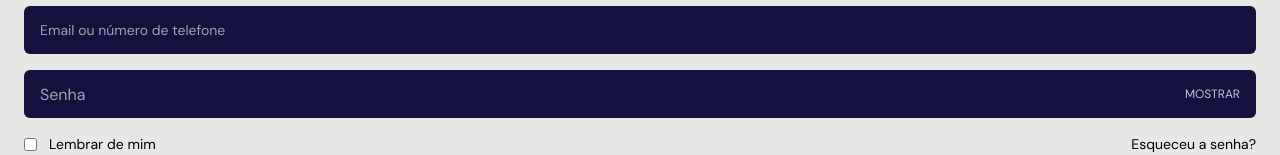
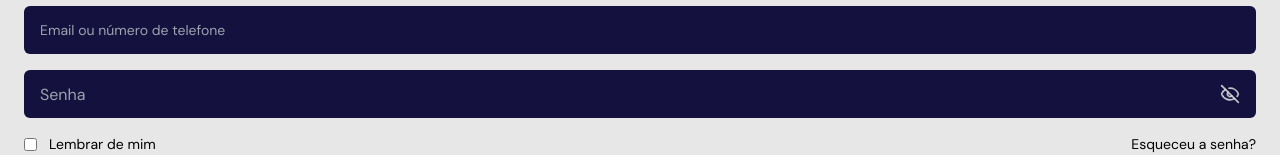
Before and after one commit to Plamedi-Pindi/Virtual_Assistente_UMA, a React (Vite) app in the folder Frontend/: page /login in a window 1280 px wide. Shown: the part 649-804 px from the top of the page. Built offline with nearby package versions, Linux system fonts and the light colour scheme.

Commit message:
feat: controls password visibility in form

```diff
--- a/Frontend/src/pages/auth/Login.tsx
+++ b/Frontend/src/pages/auth/Login.tsx
@@ -1,22 +1,33 @@
+// Import hooks
 import { useState } from "react";
+
+// Import Img, gif, svg
 import shape1 from "../../assets/Group 58.svg";
 // import { useNavigate } from "react-router-dom";
-import { Loader } from "lucide-react";
+
+// Import Icons
+import { Loader, Eye, EyeOff } from "lucide-react";
+
+// Import CSS
 import "./Login.css";
 
-
+// Interface for login form data
 interface FormType {
     email: string,
     password: string
 }
+
+// Interfate for error data
 interface ErrorType {
     emailError: string,
     passeError: string
 }
 
+// Main Components
 const LoginPage = () => {
     const [form, setForm] = useState<FormType>({ email: '', password: '' });
     const [error, setError] = useState<ErrorType>({ emailError: '', passeError: '' });
+    const [isPasswordVisible, setIsPasswordVisible] = useState(false)
     const [isLoading, setIsLoading] = useState(false);
 
     const isEmailError = error.emailError.length !== 0;
@@ -29,6 +40,14 @@ const LoginPage = () => {
             <p>Loading...</p>
         </div>
     )
+
+    // controls the visibility of the password
+    const pw_visibility = isPasswordVisible
+        ? (<Eye className="w-5" />)
+        : (<EyeOff className="w-5" />)
+
+    const pw_input_type = isPasswordVisible ? 'text' : 'password'
+
 
     // const navigate = useNavigate();
 
@@ -80,12 +99,18 @@ const LoginPage = () => {
                         <input
                             onChange={(e) => setForm({ ...form, password: e.target.value })}
                             value={form.password}
-                            type="password"
+                            type={pw_input_type}
                             placeholder="Senha"
                             className="w-full h-12 outline-none p-2 pl-4 bg-transparent"
                         />
 
-                        <button className="uppercase text-[#dddd] text-xs block">Mostrar</button>
+                        <button
+                            onClick={() => setIsPasswordVisible(!isPasswordVisible)}
+                            type="button"
+                            className="uppercase text-[#dddd] text-xs block outline-none"
+                        >
+                            {pw_visibility}
+                        </button>
                     </div>
                     {/* Handle Error message */}
                     <div className={`bg-red-200 p-1 text-sm rounded text-red-900 pl-4 ${isPasswordError ? 'block' : 'hidden'}`}>{error.passeError}</div>
```
